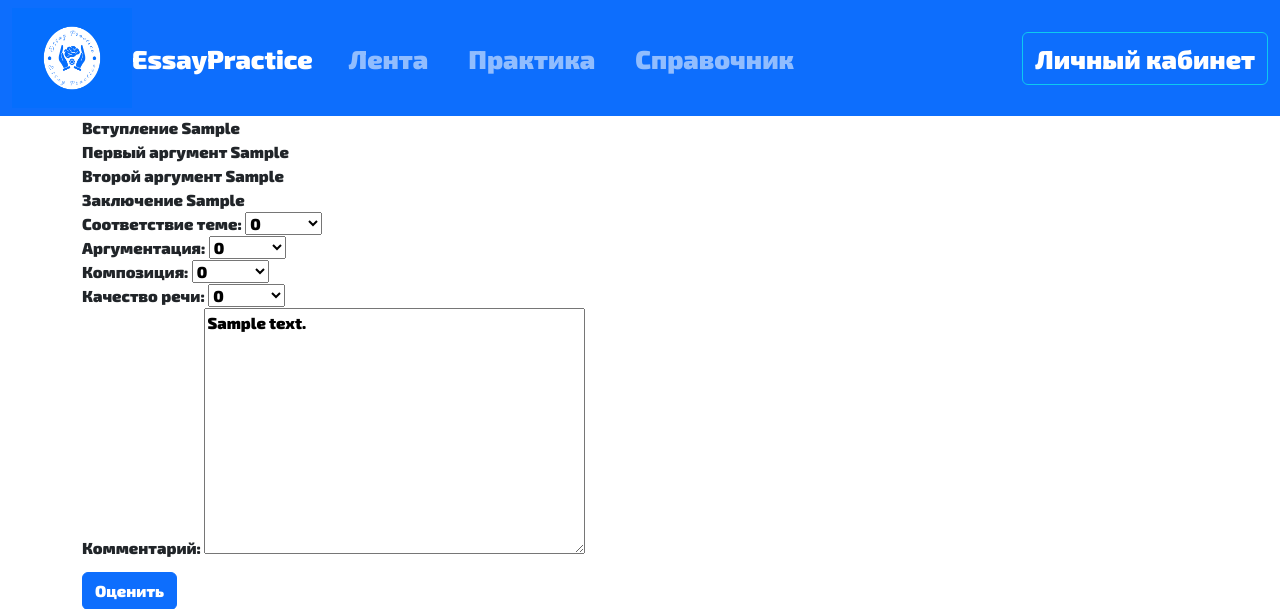
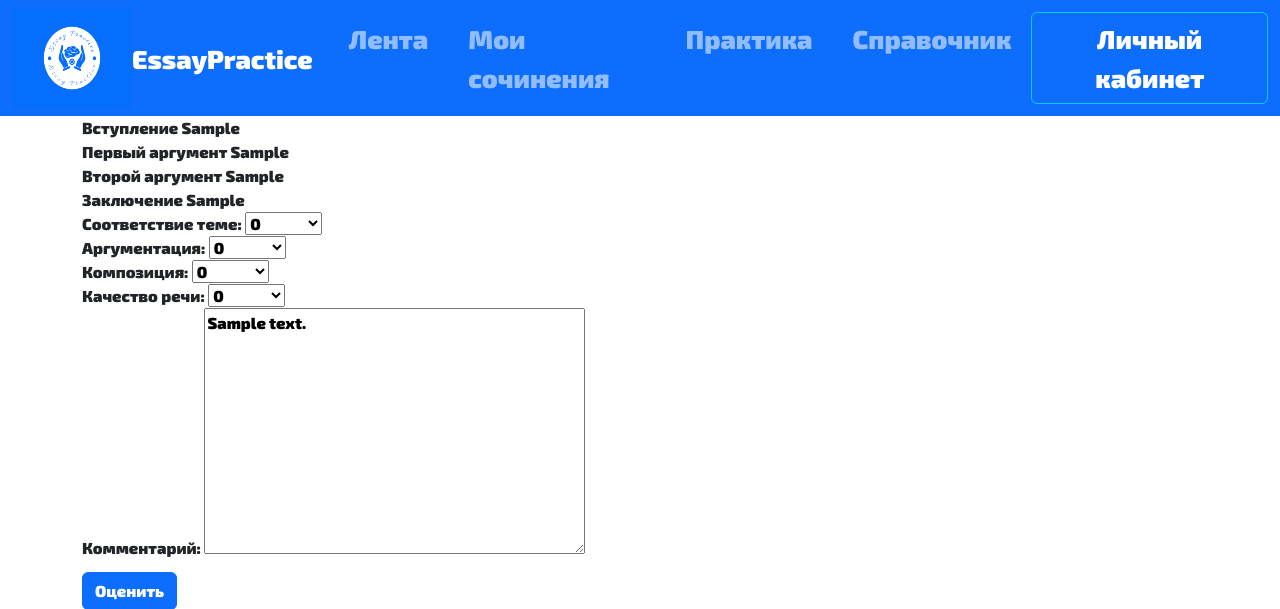
Before and after one commit to aeonva1ues/essaypractice, a Django app: page /essay/1/ in a window 1280 px wide. Shown: the top 609 px of the page. Run offline with Django 3.2, Linux system fonts and the light colour scheme; a user stored in the database is signed in; tables that the repository leaves empty hold one stand-in row (values such as "Sample post"); some libraries are stand-ins or nearby versions.

Commit message:
feauture my essays

```diff
--- a/essay_practice/essayfeed/urls.py
+++ b/essay_practice/essayfeed/urls.py
@@ -1,5 +1,6 @@
 from django.urls import path
-from essayfeed.views import EssayListView, EssayDetailView
+from essayfeed.views import (
+    EssayListView, EssayDetailView, MyEssaysListView)
 
 
 app_name = 'essayfeed'
@@ -7,4 +8,5 @@ app_name = 'essayfeed'
 urlpatterns = [
     path('', EssayListView.as_view(), name='feed'),
     path('essay/<int:pk>/', EssayDetailView.as_view(), name='detail_essay'),
+    path('my-essays/', MyEssaysListView.as_view(), name='my_essays')
 ]
--- a/essay_practice/essayfeed/views.py
+++ b/essay_practice/essayfeed/views.py
@@ -1,5 +1,6 @@
 from django.db.models import Prefetch
 from django.urls import reverse_lazy
+from django.contrib.auth.mixins import LoginRequiredMixin
 from django.views.generic.detail import DetailView
 from django.views.generic.list import ListView
 from django.views.generic.edit import FormMixin
@@ -13,6 +14,15 @@ class EssayListView(ListView):
     template_name = 'essay_feed/feed.html'
     paginate_by = 10
     context_object_name = 'essays'
+
+
+class MyEssaysListView(LoginRequiredMixin, EssayListView):
+    def get_queryset(self):
+        return (
+            Essay.objects
+            .select_related('author')
+            .filter(author__id=self.request.user.id)
+        )
 
 
 class EssayDetailView(FormMixin, DetailView):
--- a/essay_practice/templates/include/header.html
+++ b/essay_practice/templates/include/header.html
@@ -13,8 +13,13 @@
             {% with request.resolver_match.view_name as view_name %}
               <ul class="navbar-nav me-auto mb-2 mb-lg-0">
                 <li class="nav-item" style="margin: 0 12px">
-                  <a class="nav-link {% if view_name == 'essayfeed:feed' %} active {% endif %}" aria-current="page" href="/">Лента</a>
+                  <a class="nav-link {% if view_name == 'essayfeed:feed' %} active {% endif %}" aria-current="page" href="{% url 'essayfeed:feed' %}">Лента</a>
                 </li>
+                {% if request.user.is_authenticated %}
+                <li class="nav-item" style="margin: 0 12px">
+                  <a class="nav-link {% if view_name == 'essayfeed:my_essays' %} active {% endif %}" aria-current="page" href="{% url 'essayfeed:my_essays' %}">Мои сочинения</a>
+                </li>
+                {% endif %}
                 <li class="nav-item" style="margin: 0 12px">
                   <a href="" data-bs-toggle="modal" data-bs-target="#select-selection-modal" class="nav-link {% if view_name == 'writing:writing' %} active {% endif %}">Практика</a>
                 </li>
```
